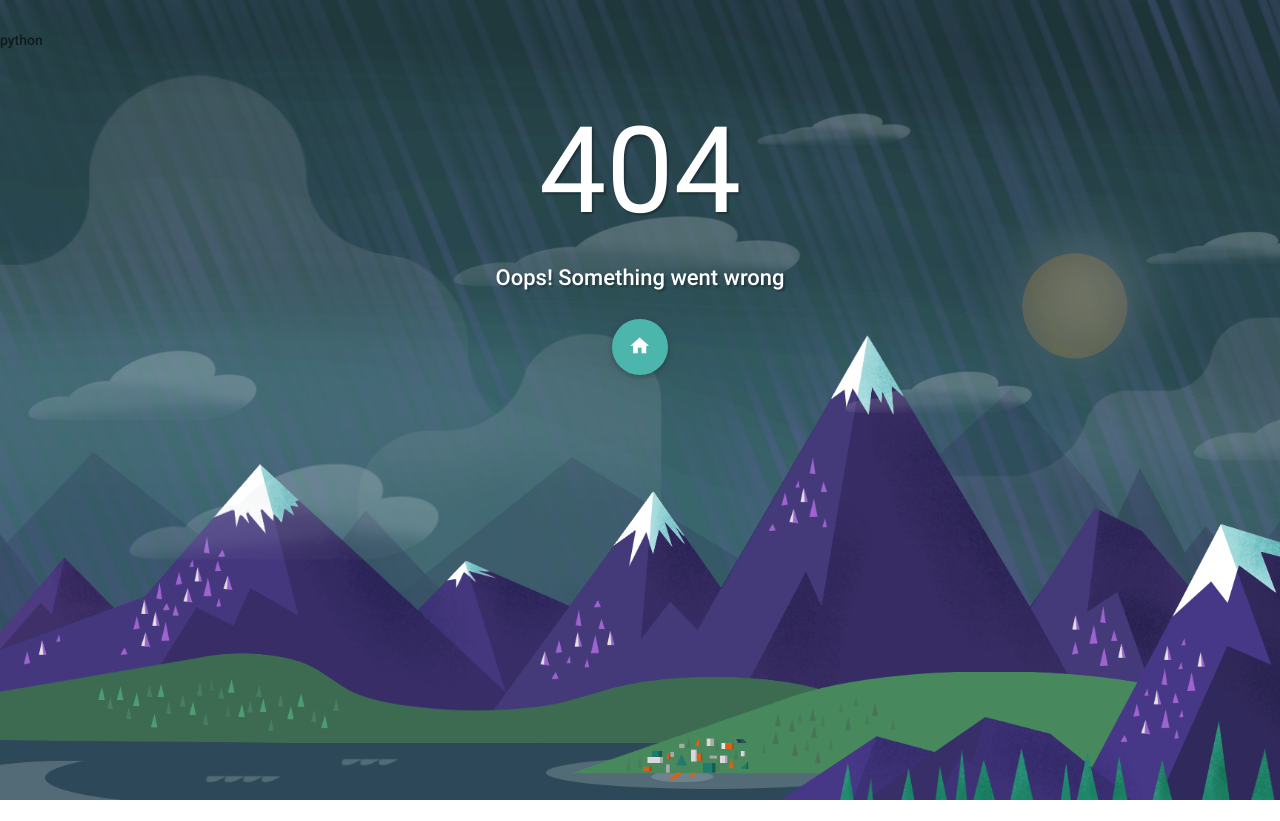
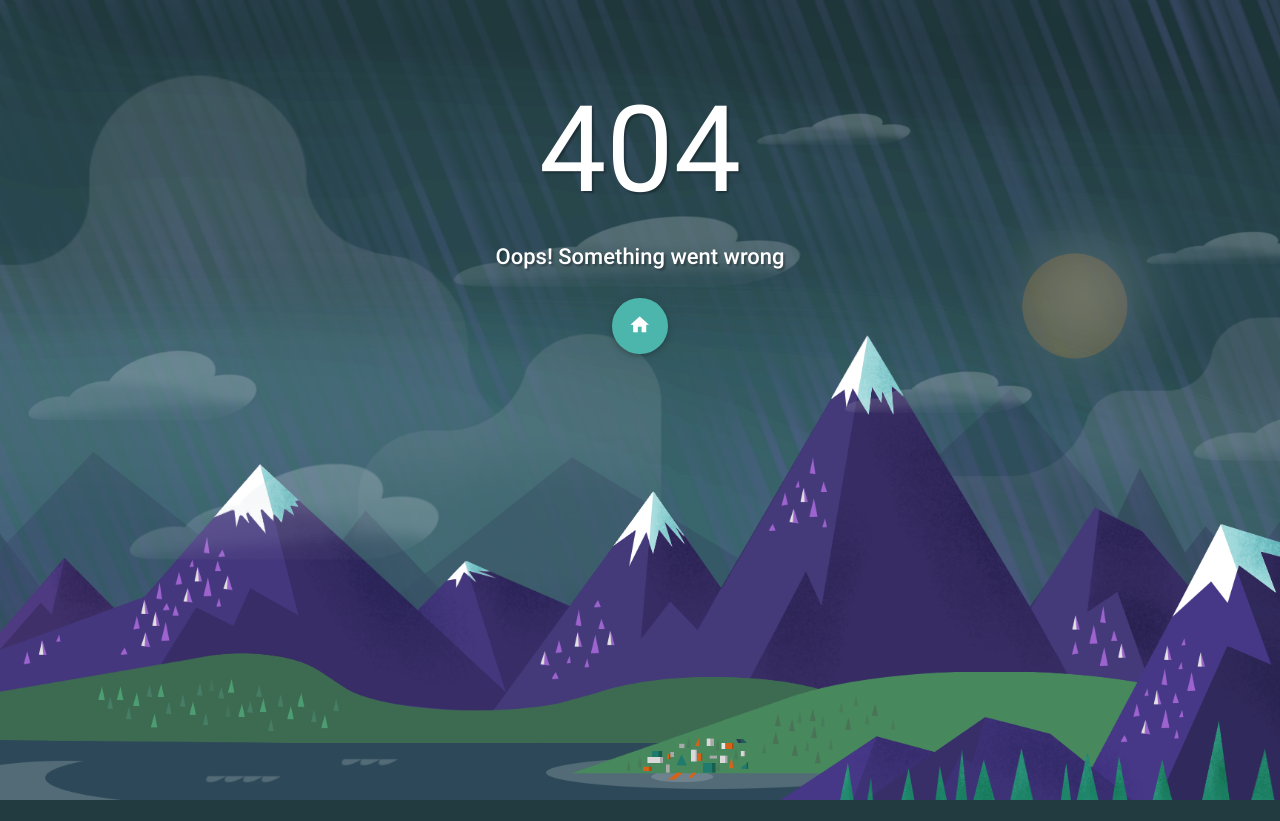
Before and after one commit to Cartmanishere/megalinks, a Django app: template megalinks/templates/404.html in a window 1280 px wide. After the commit the page ends 800 px from the top, so only its background shows below. Run offline with Django 3.2, Linux system fonts and the light colour scheme; the template is opened without the code that fills it, so the values that code supplies are empty.

Commit message:
fixed typo

```diff
--- a/megalinks/templates/404.html
+++ b/megalinks/templates/404.html
@@ -1,7 +1,7 @@
 <!DOCTYPE html>
 <html lang="en">
 
-python<head>
+    <head>
         {% load static %}
         <!-- Title -->
         <title>Megalinks | Brought to you by Cartmanishere</title>
```
